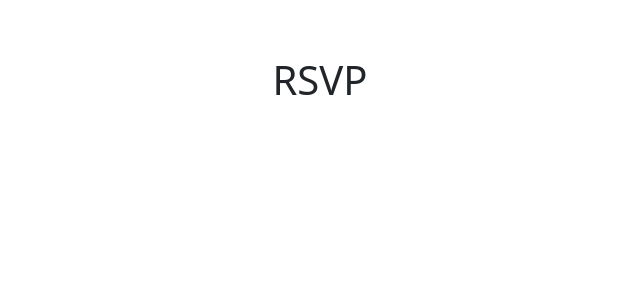
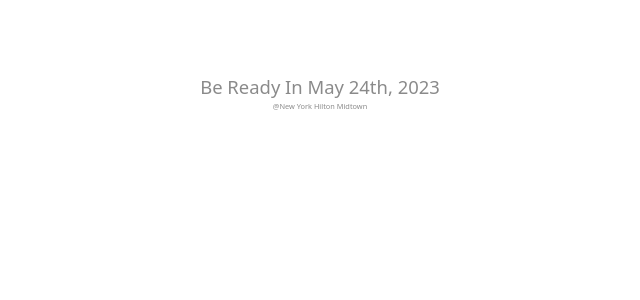
Before and after one commit to lahiruchalana/SarahJustin001, a React (Create React App) app: page /RSVP in a window 1280 px wide. Shown: the top 300 px of the page, without its empty margins (320-960 px from the left). Built offline with nearby package versions, Linux system fonts and the light colour scheme.

Commit message:
fixed issue on initial loading of transitions

```diff
--- a/src/components/WideImageScreen/WideImageScreen.js
+++ b/src/components/WideImageScreen/WideImageScreen.js
@@ -51,7 +51,7 @@
         <motion.div
           className="App"
           initial="hidden"
-          // animate="visible"
+          transition={{ duration: 9 }}
           animate={replay ? "visible" : "hidden"}
           variants={container}
         >
--- a/src/views/Home/Home.css
+++ b/src/views/Home/Home.css
@@ -1,3 +1,3 @@
-#text {
+#text_white {
     color: rgb(255, 255, 255);
 }
--- a/src/views/Home/Home.js
+++ b/src/views/Home/Home.js
@@ -12,9 +12,31 @@
         <div>
             <WideImageScreen/>
             <AnimatePresence>
-                <motion.div  transition={{ duration: 15 }} initial={{ x: -200, opacity: 0 }} animate={{ x: 0, y: 0, opacity: 1 }}>
-                    <h1 id="text" className="date">Be Ready In May 24th, 2023</h1>
-                    <h6 id="text" >@New York Hilton Midtown</h6>
+                <motion.div
+                    transition={{ duration: 2.5 }}
+                    initial="hidden"
+                    whileInView="visible"
+                    viewport={{ once: true }}
+                    animate={{ x: 0, y: 0, opacity: 1 }}
+                    variants={{
+                        visible: { opacity: 1, scale: 1 },
+                        hidden: { opacity: 0, scale: 0.5 }
+                    }}
+                    >
+                    <h3 id="text_white" className="date">Be Ready In May 24th, 2023</h3>
+                </motion.div>
+                <motion.div
+                    transition={{ duration: 4 }}
+                    initial="hidden"
+                    whileInView="visible"
+                    viewport={{ once: true }}
+                    animate={{ x: 0, y: 0, opacity: 1 }}
+                    variants={{
+                        visible: { opacity: 1, scale: 1 },
+                        hidden: { opacity: 0, scale: 0.6 }
+                    }}
+                    >
+                    <h6 id="text_white" >@New York Hilton Midtown</h6>
                     {/* <h4 id="text" >1335 Avenue Of The Americas, New York, NY 10019</h4> */}
                 </motion.div>
             </AnimatePresence>
--- /dev/null
+++ b/src/views/RSVP/RSVP.css
@@ -0,0 +1,3 @@
+#text_black {
+    color: rgb(0, 0, 0);
+}
--- a/src/views/RSVP/RSVP.js
+++ b/src/views/RSVP/RSVP.js
@@ -1,10 +1,30 @@
 import React from "react";
+
+import { motion, AnimatePresence } from "framer-motion";
+
+import './RSVP.css'
 
 function RSVP() {
 
     return(
         <div>
-            <h1>RSVP</h1>
+            <div className="background">
+                <motion.div
+                    transition={{ repeat:Infinity, duration: 1 }}
+                    initial="hidden"
+                    whileInView="visible"
+                    viewport={{ once: true }}
+                    animate={{ x: 0, y: 0, opacity: 1 }}
+                    variants={{
+                        visible: { opacity: 1, scale: 1 },
+                        hidden: { opacity: 0, scale: 0 }
+                    }}
+                    >
+                        <h1 id="text_black" className="date">Be Ready In May 24th, 2023</h1>
+                        <h6 id="text_black" >@New York Hilton Midtown</h6>
+                        {/* <h4 id="text" >1335 Avenue Of The Americas, New York, NY 10019</h4> */}
+                </motion.div>
+            </div>
         </div>
     )
 }
```
